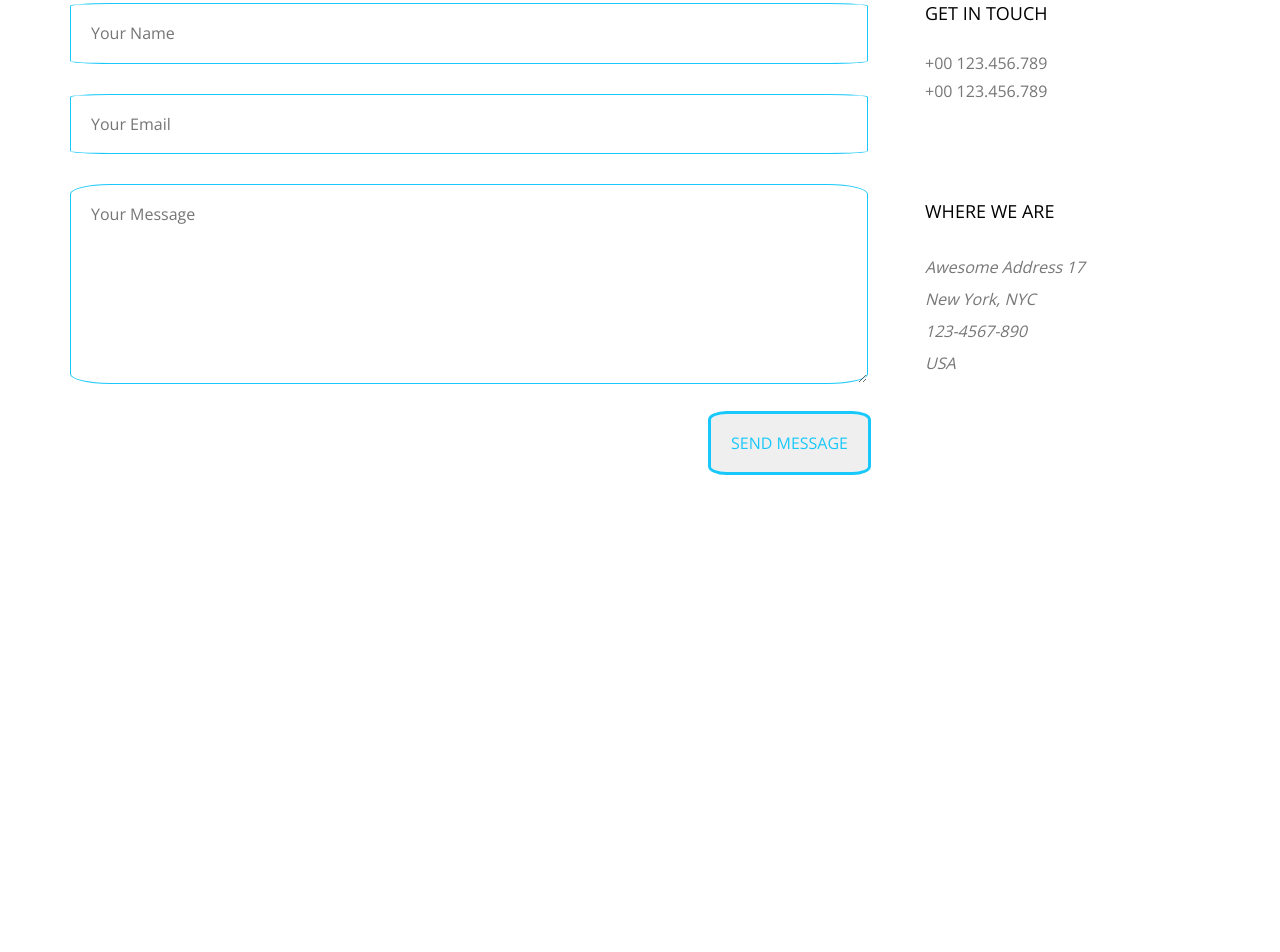
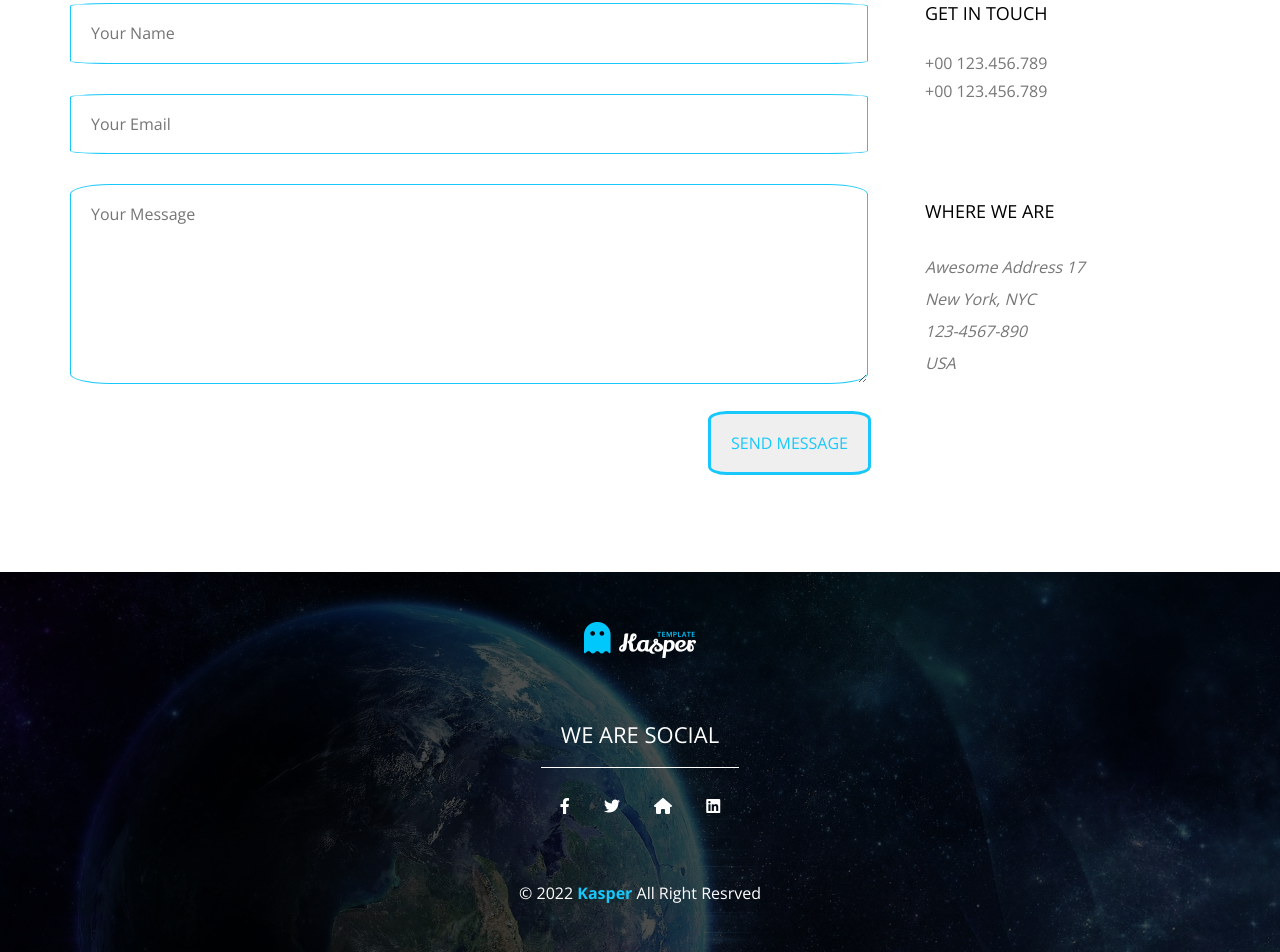
Before and after one commit to OmarKhaled192/Kasper-One-Page-Creative, a plain HTML site: page index.html in a window 1280 px wide. Shown: the part 7984-8936 px from the top of the page. Before the commit the page ends 8556 px from the top, so only its background shows below. Drawn offline with nearby package versions, Linux system fonts and the light colour scheme.

Commit message:
adding footer section

```diff
--- a/css/style.css
+++ b/css/style.css
@@ -1007,3 +1007,47 @@ header nav .form i {
   }
 }
 /* End Contact  */
+/* Start Footer */
+  .footer {
+    padding-top: calc(var(--section-padding) / 2);
+    padding-bottom: calc(var(--section-padding) / 2);
+    background-image: url("../images/subscribe.jpg");
+    background-size: cover;
+    position: relative;
+    color: white;
+    text-align: center;
+  }
+  .footer::before {
+  content: "";
+  position: absolute;
+  left: 0;
+  top: 0;
+  width: 100%;
+  height: 100%;
+  background-color: rgb(0 0 0 / 70%);
+}
+.footer .container {
+  position: relative;
+}
+.footer img {
+  margin-bottom: 20px;
+}
+.footer p:not(.copyright) {
+  text-transform: uppercase;
+  padding: 20px;
+  border-bottom: 1px solid white;
+  font-size: 22px;
+  width: fit-content;
+  margin: 20px auto;
+}
+.footer .social-icons i {
+  padding: 10px 15px;
+}
+.footer .copyright {
+  margin-top: 60px;
+}
+.footer .copyright span {
+  font-weight: bold;
+  color: var(--main-color);
+}
+/* End Footer */
--- a/index.html
+++ b/index.html
@@ -476,6 +476,20 @@
       </div>
     </div>
     <!-- End Contact -->
+    <!-- Start Footer -->
+    <div class="footer">
+      <div class="container">
+        <img src="images/kasper.png" alt="Logo" />
+        <p>We Are Social</p>
+        <div class="social-icons">
+          <i class="fab fa-facebook-f"></i>
+          <i class="fab fa-twitter"></i>
+          <i class="fas fa-home"></i>
+          <i class="fab fa-linkedin"></i>
+        </div>
+        <p class="copyright">&copy; 2022 <span>Kasper</span> All Right Resrved </p>
+      </div>
+    </div>
   </body>
 
 </html>
```
